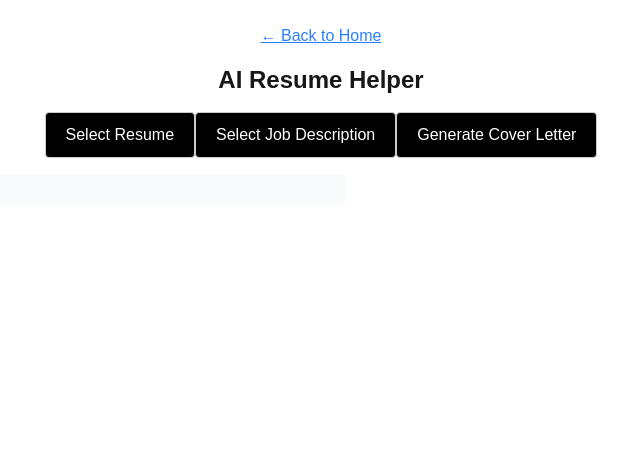
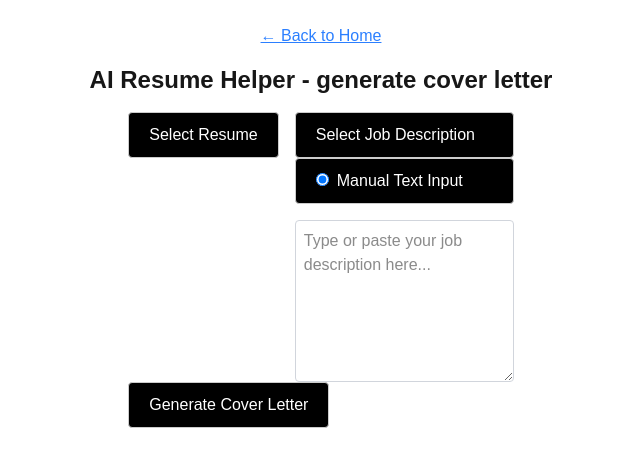
Before and after one commit to w-lly/application-helper-ai, a Next.js app in the folder frontend/: page /cover-letter in a window 1280 px wide. Shown: the top 466 px of the page, without its empty margins (319-959 px from the left). Built offline with nearby package versions, Linux system fonts and the light colour scheme.

Commit message:
added ability for text input

```diff
--- a/frontend/src/app/cover-letter/page.js
+++ b/frontend/src/app/cover-letter/page.js
@@ -2,23 +2,36 @@
 import Link from 'next/link';
 import ReactMarkdown from 'react-markdown';
 
-import { useState } from "react";
+import { useRef, useState } from "react";
 
 export default function TailorPage() {
   const [resume, setResume] = useState(null);
   const [job, setJob] = useState(null);
   const [result, setResult] = useState("");
   const [loading, setLoading] = useState(false);
+  const [manualInput, setManualInput] = useState(""); // Manual text input
+
+  // Reference to the file input element
+  const fileInputRef = useRef(null);
 
   async function handleSubmit(e) {
     e.preventDefault();
-    if (!resume || !job) return alert("Please upload files.");
+    if (!resume || !(job || manualInput)) return alert("Please upload files.");
 
     setLoading(true);
     const formData = new FormData();
     formData.append("file_resume", resume);
+    // Append job file if provided
+    if (job) {
       formData.append("file_job", job);
+    }
 
+    // Append manual input if provided
+    if (manualInput) {
+      formData.append("manualInput", manualInput);
+    }
+
+    try {
       const res = await fetch("http://localhost:8000/cover-letter/", {
         method: "POST",
         body: formData,
@@ -26,21 +39,29 @@ export default function TailorPage() {
 
       const data = await res.json();
       setResult(data.cover_letter);
+    }
+    catch (error) {
+      console.error("Error during submission:", error);
+      alert("Something went wrong!");
+    }
+    finally {
       setLoading(false);
+    }
   }
 
   return (
     <main className="p-6 mx-auto">
+      <div className='flex flex-col place-items-center'>
         <div className="grid col-span-full place-items-center">
           <Link href="/" className="text-blue-500 underline block mb-4">
             ← Back to Home
           </Link>
-            <h1 className="text-2xl font-bold mb-4">AI Resume Helper</h1>
+          <h1 className="text-2xl font-bold mb-4">AI Resume Helper - generate cover letter</h1>
 
           <form onSubmit={handleSubmit} className="mb-4">
-                <label
-                className="custom_button"
-                >
+            <div className="flex flex-wrap items-start gap-4">
+              {/* Resume Upload */}
+              <label className="custom_button">
                 <input
                   type="file"
                   onChange={(e) => setResume(e.target.files[0])}
@@ -49,17 +70,55 @@ export default function TailorPage() {
                 />
                 {resume ? "Change" : "Select"} Resume
               </label>
-                <label
-                className="custom_button"
-                >
+
+              {/* Job Description Upload */}
+              <div className='flex flex-col'>
+                <label className="custom_button">
                   <input
                     type="file"
-                        onChange={(e) => setJob(e.target.files[0])}
+                    onChange={(e) => {
+                      setJob(e.target.files[0]);
+                      setManualInput(""); // Clear manual input if file is selected
+                    }}
                     accept=".pdf,.docx"
+                    ref={fileInputRef}
                     className="hidden"
                   />
                   {job ? "Change" : "Select"} Job Description
                 </label>
+
+                {/* Manual Text Input Toggle */}
+                <label className="custom_button flex items-center">
+                  <input
+                    type="radio"
+                    name="inputOption"
+                    checked={!job} // If there's no file, this option is selected
+                    onChange={() => {
+                      setJob(null);
+                      if (fileInputRef.current) {
+                        fileInputRef.current.value = ""; // Reset file input
+                      }
+                      setManualInput(""); // Clear any text
+                    }}
+                    className="mr-2"
+                  />
+                  Manual Text Input
+                </label>
+
+                {/* Conditional Textarea (shown only if manual input is selected) */}
+                {!job && (
+                  <textarea
+                    value={manualInput}
+                    onChange={(e) => setManualInput(e.target.value)}
+                    placeholder="Type or paste your job description here..."
+                    rows="6"
+                    className="w-full mt-4 p-2 border border-gray-300 rounded"
+                  />
+                )}
+              </div>
+
+            </div>
+
             <button
               type="submit"
               className="custom_button"
@@ -70,11 +129,14 @@ export default function TailorPage() {
           </form>
         </div>
 
+        {result &&
           <div className="max-h-[80vh] overflow-y-auto prose prose-sm max-w-[50vw] bg-gray-50 p-4 rounded">
             <ReactMarkdown>
               {result}
             </ReactMarkdown>
           </div>
+        }
+      </div>
     </main>
   );
 }
--- a/frontend/src/app/improve/page.js
+++ b/frontend/src/app/improve/page.js
@@ -2,21 +2,35 @@
 import Link from 'next/link';
 import ReactMarkdown from 'react-markdown';
 
-import { useState } from "react";
+import { useRef, useState } from "react";
 
 export default function ImprovePage() {
   const [file, setFile] = useState(null);
   const [result, setResult] = useState("");
   const [loading, setLoading] = useState(false);
+  const [manualInput, setManualInput] = useState(""); // Manual text input
+
+
+  // Reference to the file input element
+  const fileInputRef = useRef(null);
 
   async function handleSubmit(e) {
     e.preventDefault();
-    if (!file) return alert("Please upload a file.");
+    if (!file && !manualInput) return alert("Please upload a file or input text.");
 
     setLoading(true);
     const formData = new FormData();
+    // Append file if provided
+    if (file) {
       formData.append("file", file);
+    }
 
+    // Append manual input if provided
+    if (manualInput) {
+      formData.append("manualInput", manualInput);
+    }
+
+    try {
       const res = await fetch("http://localhost:8000/improve-resume/", {
         method: "POST",
         body: formData,
@@ -24,32 +38,76 @@ export default function ImprovePage() {
 
       const data = await res.json();
       setResult(data.improved_resume);
+    }
+    catch (error) {
+      console.error("Error during submission:", error);
+      alert("Something went wrong!");
+    }
+    finally {
       setLoading(false);
+    }
   }
 
   return (
     <main className="p-6 mx-auto">
+      <div className='flex flex-col place-items-center'>
+
         <div className="grid col-span-full place-items-center">
           <Link href="/" className="text-blue-500 underline block mb-4">
             ← Back to Home
           </Link>
-            <h1 className="text-2xl font-bold mb-4">AI Resume Helper</h1>
+          <h1 className="text-2xl font-bold mb-4">AI Resume Helper - improve your resume</h1>
 
           <form onSubmit={handleSubmit} className="mb-4">
-                <label
-                className="custom_button"
-                >
+            {/* File upload button */}
+            <label className="custom_button">
               <input
                 type="file"
-                        onChange={(e) => setFile(e.target.files[0])}
+                onChange={(e) => {
+                  setFile(e.target.files[0]);
+                  setManualInput(""); // Clear manual input if file is selected
+                }}
                 accept=".pdf,.docx"
+                ref={fileInputRef}
                 className="hidden"
               />
-                    {file ? "Change" : "Select"} File
+              {file ? "Change" : "Select"} Resume
             </label>
+
+            {/* Manual text input option */}
+            <div className="mt-4">
+              <label className="custom_button">
+                <input
+                  type="radio"
+                  name="inputOption"
+                  checked={!file} // If there's no file, this option is selected
+                  onChange={() => {
+                    setFile(null);
+                    if (fileInputRef.current) {
+                      fileInputRef.current.value = ""; // Correctly reset the file input field
+                    }
+                    setManualInput(""); // Clear any text if switching to manual input
+                  }}
+                />
+                Manual Text Input
+              </label>
+            </div>
+
+            {/* Textarea for manual input */}
+            {!file && (
+              <textarea
+                value={manualInput}
+                onChange={(e) => setManualInput(e.target.value)}
+                placeholder="Type or paste your resume here..."
+                rows="6"
+                className="w-full mt-2 p-2 border border-gray-300 rounded"
+              />
+            )}
+
+            {/* Submit button */}
             <button
               type="submit"
-                className="custom_button"
+              className="custom_button mt-4"
               disabled={loading}
             >
               {loading ? "Processing..." : "Improve Resume"}
@@ -57,11 +115,14 @@ export default function ImprovePage() {
           </form>
         </div>
 
+        {result &&
           <div className="max-h-[80vh] overflow-y-auto prose prose-sm max-w-[50vw] bg-gray-50 p-4 rounded">
             <ReactMarkdown>
               {result}
             </ReactMarkdown>
           </div>
+        }
+      </div>
     </main>
   );
 }
--- a/frontend/src/app/tailor/page.js
+++ b/frontend/src/app/tailor/page.js
@@ -2,23 +2,36 @@
 import Link from 'next/link';
 import ReactMarkdown from 'react-markdown';
 
-import { useState } from "react";
+import { useRef, useState } from "react";
 
 export default function TailorPage() {
   const [resume, setResume] = useState(null);
   const [job, setJob] = useState(null);
   const [result, setResult] = useState("");
   const [loading, setLoading] = useState(false);
+  const [manualInput, setManualInput] = useState(""); // Manual text input
+
+  // Reference to the file input element
+  const fileInputRef = useRef(null);
 
   async function handleSubmit(e) {
     e.preventDefault();
-    if (!resume || !job) return alert("Please upload files.");
+    if (!resume || !(job || manualInput)) return alert("Please upload files.");
 
     setLoading(true);
     const formData = new FormData();
     formData.append("file_resume", resume);
+    // Append job file if provided
+    if (job) {
       formData.append("file_job", job);
+    }
 
+    // Append manual input if provided
+    if (manualInput) {
+      formData.append("manualInput", manualInput);
+    }
+
+    try {
       const res = await fetch("http://localhost:8000/tailor-resume/", {
         method: "POST",
         body: formData,
@@ -26,21 +39,29 @@ export default function TailorPage() {
 
       const data = await res.json();
       setResult(data.tailored_resume);
+    }
+    catch (error) {
+      console.error("Error during submission:", error);
+      alert("Something went wrong!");
+    }
+    finally {
       setLoading(false);
+    }
   }
 
   return (
     <main className="p-6 mx-auto">
+      <div className='flex flex-col place-items-center'>
         <div className="grid col-span-full place-items-center">
           <Link href="/" className="text-blue-500 underline block mb-4">
             ← Back to Home
           </Link>
-            <h1 className="text-2xl font-bold mb-4">AI Resume Helper</h1>
+          <h1 className="text-2xl font-bold mb-4">AI Resume Helper - Tailor your resume to a job description</h1>
 
           <form onSubmit={handleSubmit} className="mb-4">
-                <label
-                className="custom_button"
-                >
+            <div className="flex flex-wrap items-start gap-4">
+              {/* Resume Upload */}
+              <label className="custom_button">
                 <input
                   type="file"
                   onChange={(e) => setResume(e.target.files[0])}
@@ -49,17 +70,55 @@ export default function TailorPage() {
                 />
                 {resume ? "Change" : "Select"} Resume
               </label>
-                <label
-                className="custom_button"
-                >
+
+              {/* Job Description Upload */}
+              <div className='flex flex-col'>
+                <label className="custom_button">
                   <input
                     type="file"
-                        onChange={(e) => setJob(e.target.files[0])}
+                    onChange={(e) => {
+                      setJob(e.target.files[0]);
+                      setManualInput(""); // Clear manual input if file is selected
+                    }}
                     accept=".pdf,.docx"
+                    ref={fileInputRef}
                     className="hidden"
                   />
                   {job ? "Change" : "Select"} Job Description
                 </label>
+
+                {/* Manual Text Input Toggle */}
+                <label className="custom_button flex items-center">
+                  <input
+                    type="radio"
+                    name="inputOption"
+                    checked={!job} // If there's no file, this option is selected
+                    onChange={() => {
+                      setJob(null);
+                      if (fileInputRef.current) {
+                        fileInputRef.current.value = ""; // Reset file input
+                      }
+                      setManualInput(""); // Clear any text
+                    }}
+                    className="mr-2"
+                  />
+                  Manual Text Input
+                </label>
+
+                {/* Conditional Textarea (shown only if manual input is selected) */}
+                {!job && (
+                  <textarea
+                    value={manualInput}
+                    onChange={(e) => setManualInput(e.target.value)}
+                    placeholder="Type or paste your job description here..."
+                    rows="6"
+                    className="w-full mt-4 p-2 border border-gray-300 rounded"
+                  />
+                )}
+              </div>
+
+            </div>
+
             <button
               type="submit"
               className="custom_button"
@@ -70,11 +129,14 @@ export default function TailorPage() {
           </form>
         </div>
 
+        {result &&
           <div className="max-h-[80vh] overflow-y-auto prose prose-sm max-w-[50vw] bg-gray-50 p-4 rounded">
             <ReactMarkdown>
               {result}
             </ReactMarkdown>
           </div>
+        }
+      </div>
     </main>
   );
 }
```
Also changed, not shown: 1 other file (tests, documents, lock files or other folders). Lines whose indentation alone changed are shown as unchanged.
